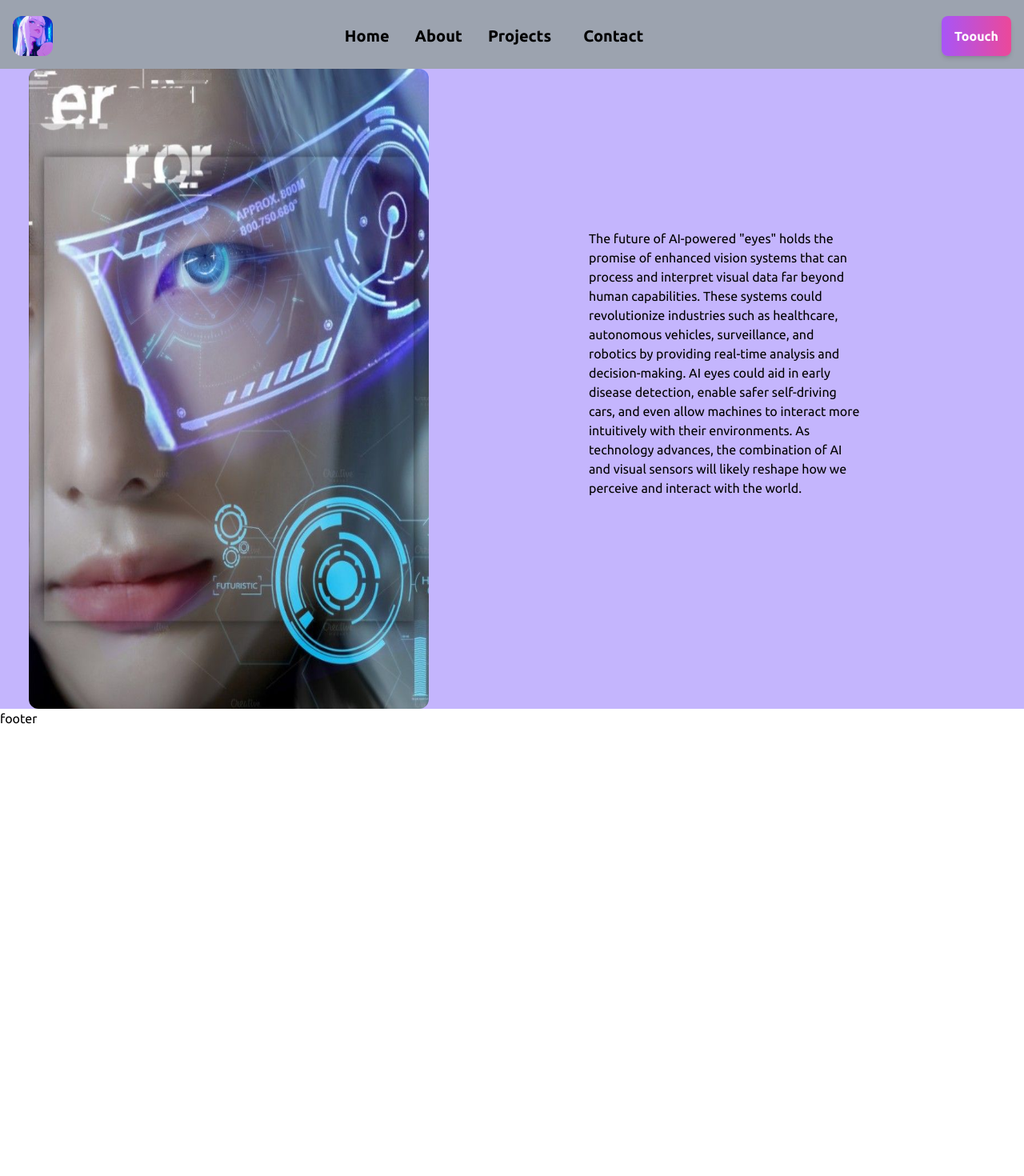
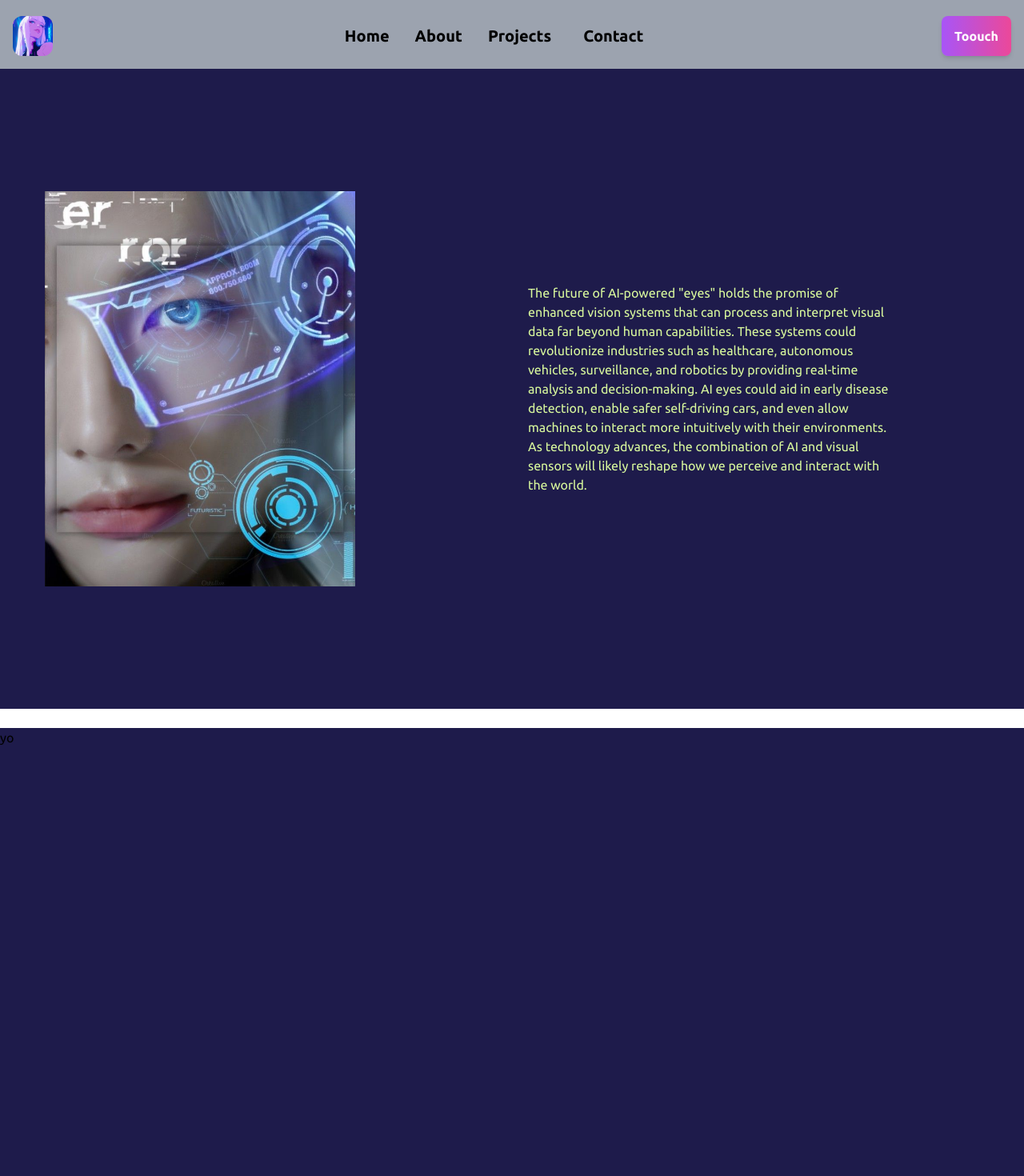
Before and after one commit to 0AnshuAditya0/Personal-blog, a Next.js app: page /home in a window 1280 px wide. Shown: the top 1470 px of the page at 80% size. Before the commit the page ends 910 px from the top, so only its background shows below. Built offline with nearby package versions, Linux system fonts and the light colour scheme.

Commit message:
home div solved and learnt m-auto p-auto

```diff
--- a/src/app/home/page.js
+++ b/src/app/home/page.js
@@ -3,20 +3,26 @@ import Image from 'next/image';
 
 const Home = () => {
   return (
+    <>
       <div
-      className=" w-full h-screen bg-violet-300 flex justify-start items-centre"
+        className="w-full h-screen bg-indigo-950 flex justify-start items-centre"
       >
         <Image
           src="/images/hyunjin.jpg"
           alt=""
-        height={303}
+          height={400}
           width={500}
-        className='ml-9 rounded-xl'
-      />
-      <p className="m-10 p-40">
+          className='m-auto p-14' />
+        <p className="m-auto p-40 text-lime-200">
           The future of AI-powered "eyes" holds the promise of enhanced vision systems that can process and interpret visual data far beyond human capabilities. These systems could revolutionize industries such as healthcare, autonomous vehicles, surveillance, and robotics by providing real-time analysis and decision-making. AI eyes could aid in early disease detection, enable safer self-driving cars, and even allow machines to interact more intuitively with their environments. As technology advances, the combination of AI and visual sensors will likely reshape how we perceive and interact with the world.
         </p>
       </div>
+      <br className='bg-black'></br>
+      <div className='w-full h-screen bg-indigo-950'>
+        yo
+      </div>
+
+    </>
 
   )
 }
```
Lines whose indentation alone changed are shown as unchanged.
